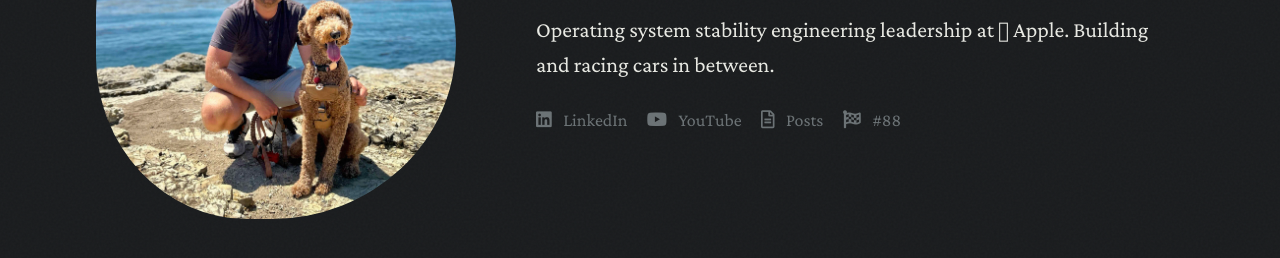
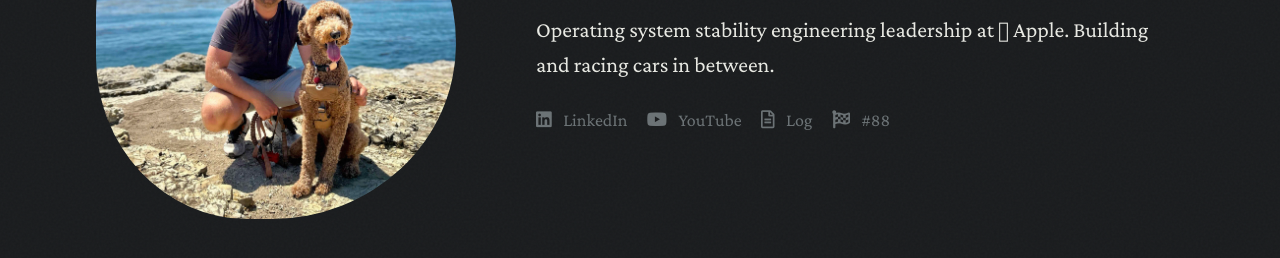
Before and after one commit to grahamleslie/grahamleslie.github.io, a Jekyll site: the page built from index.md, in a window 1280 px wide. Shown: the part 411-669 px from the top of the page. Built offline with Jekyll 4.4.1, drawn with Linux system fonts in a browser that asks for light colours; nearby versions of some CDN libraries.

Commit message:
Rename Posts to Log, fix Apple logo word wrap, and increase site title size

```diff
--- a/_sass/layout.scss
+++ b/_sass/layout.scss
@@ -111,7 +111,7 @@ img {
 }
 
 .site-title {
-  font-size: $font-size-large;
+  font-size: 2rem;
   font-weight: $font-weight-semibold;
   text-decoration: none;
 }
--- a/index.md
+++ b/index.md
@@ -12,12 +12,12 @@ title: Home
   <div class="text">
     <h1>Graham Leslie</h1>
     <p class="lead">
-      Operating system stability engineering leadership at  Apple. Building and racing cars in between.
+      Operating system stability engineering leadership at &nbsp;Apple. Building and racing cars in between.
     </p>
     <p>
       <a href="https://www.linkedin.com/in/grahamaleslie" target="_blank" rel="noopener noreferrer"><i class="fab fa-linkedin"></i> LinkedIn</a>
       <a href="https://www.youtube.com/channel/UCKoPxUfqK_wZAXALlvbdNCA" target="_blank" rel="noopener noreferrer"><i class="fab fa-youtube"></i> YouTube</a>
-      <a href="/posts"><i class="far fa-file-alt"></i> Posts</a>
+      <a href="/posts"><i class="far fa-file-alt"></i> Log</a>
       <a href="/racing"><i class="fas fa-flag-checkered"></i> #88</a>
     </p>
   </div>
```
